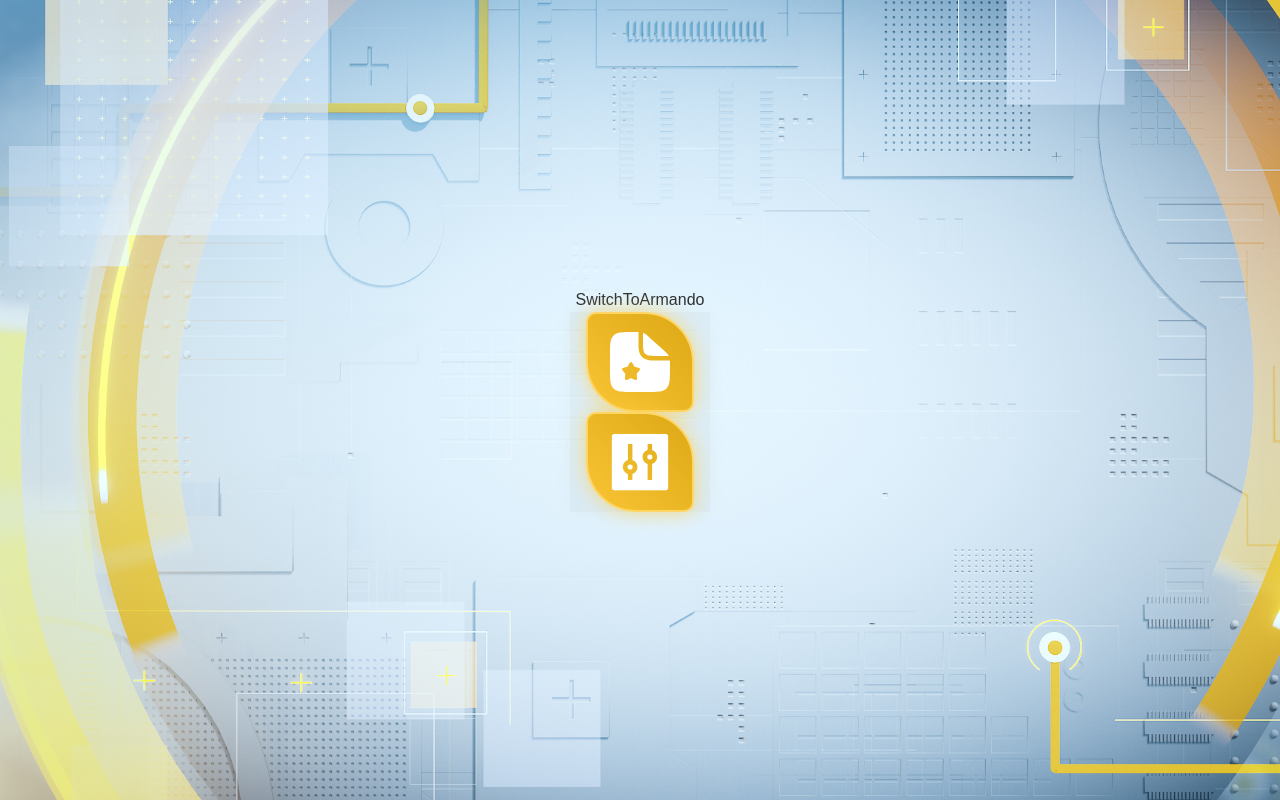
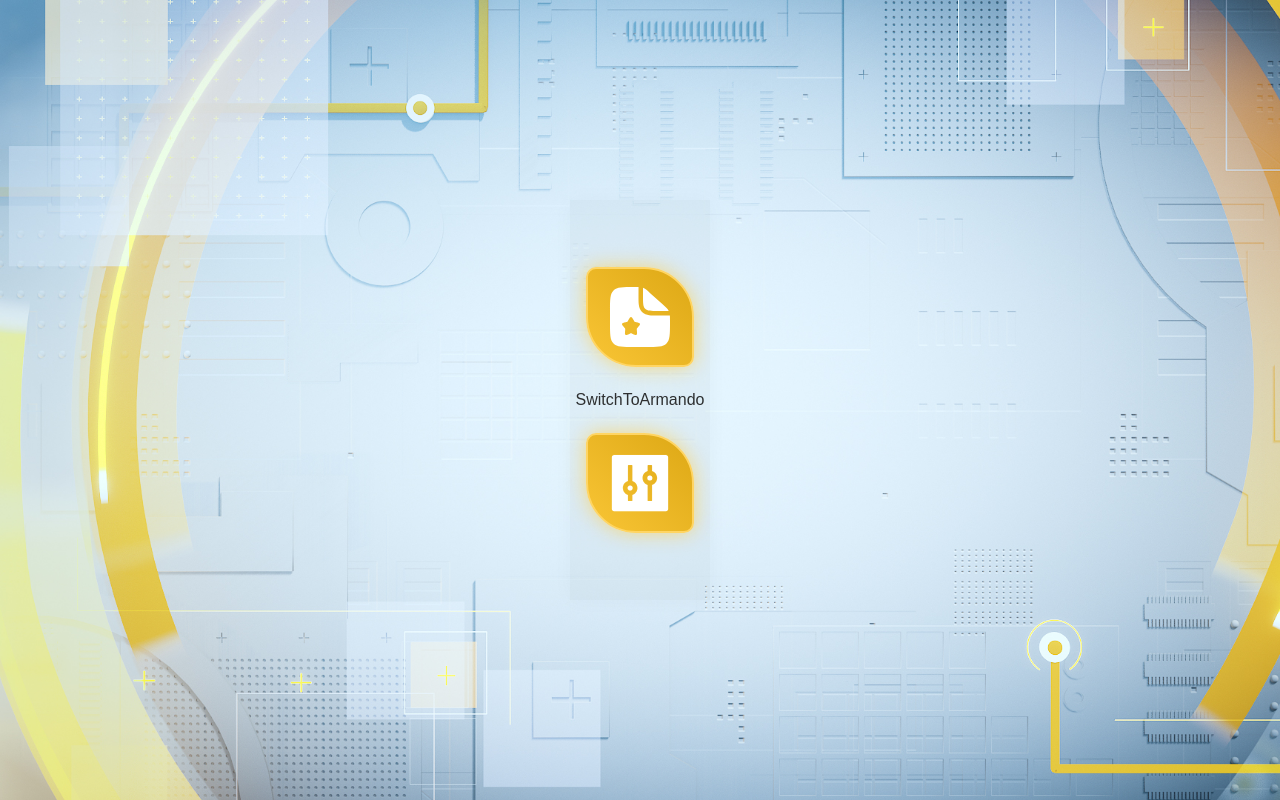
Before and after one commit to baronemarbles/Media-viewer-TvDisplay, a React (Vite) app: page /switchArmando in a window 1280 px wide. Built offline with nearby package versions, Linux system fonts and the light colour scheme.

Commit message:
CSS Menu de navegação Funções da aplicação

```diff
--- /dev/null
+++ b/src/components/Player.css
@@ -0,0 +1,11 @@
+.div_controlesWrapper {
+    display: flex;
+    width: fit-content;
+    height: 50%;
+    border: none;
+    z-index: 12;
+    position: absolute;
+    justify-self: end;
+    box-shadow: 0 0 20px rgba(0, 0, 0, .03);
+    background-color: rgba(0, 0, 0, 0.03);
+}
--- a/src/components/WeatherPage.jsx
+++ b/src/components/WeatherPage.jsx
@@ -2,6 +2,7 @@
 import React, { useState, useEffect } from 'react';
 import Player from './player';
 import './WeatherPage.css'; // Usaremos este CSS novo
+import './Player.css';
 
 // Lista de cidades que queremos buscar
 const CITIES_TO_FETCH = ['Santos', 'São Paulo', 'Peruibe', 'Campinas'];
```
